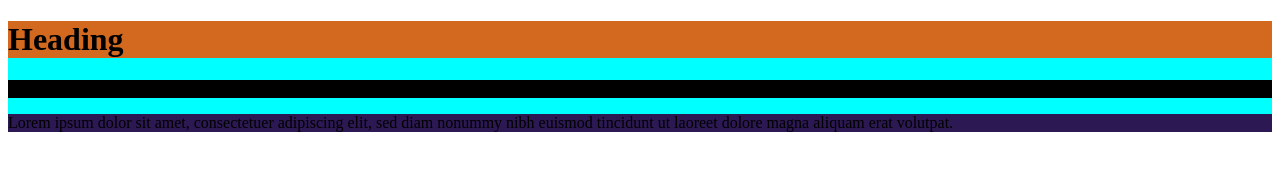
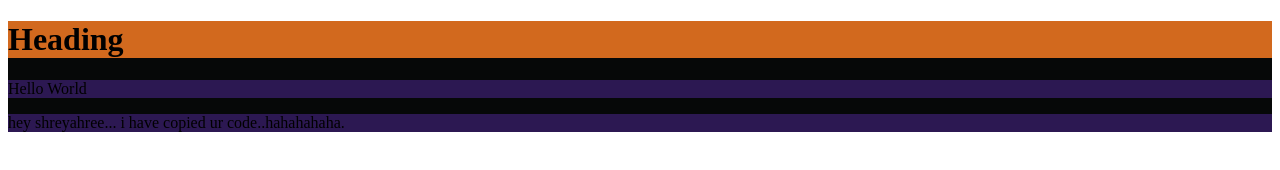
Before and after one commit to Shreyashree28/shreya, a plain HTML site: page index.html.html in a window 1280 px wide. Drawn offline with Linux system fonts and the light colour scheme.

Commit message:
altered file

```diff
--- a/index.html
+++ b/index.html.html
@@ -16,14 +16,14 @@
             background-color: chocolate;
         }
         .blue{
-            background-color: aqua;
+            background-color: rgb(6, 8, 8);
         }
     </style>
    <div class="blue">
             <h1>Heading</h1>
-            <p style="">Hello World</p>
+            <p style="background-color:rgb(44, 24, 82);">Hello World</p>
 
-            <p style="background-color:rgb(44, 24, 82);">Lorem ipsum dolor sit amet, consectetuer adipiscing elit, sed diam nonummy nibh euismod tincidunt ut laoreet dolore magna aliquam erat volutpat.</p>
+            <p style="background-color:rgb(44, 24, 82);">hey shreyahree... i have copied ur code..hahahahaha.</p>
     </div>
 
 </body>
```
